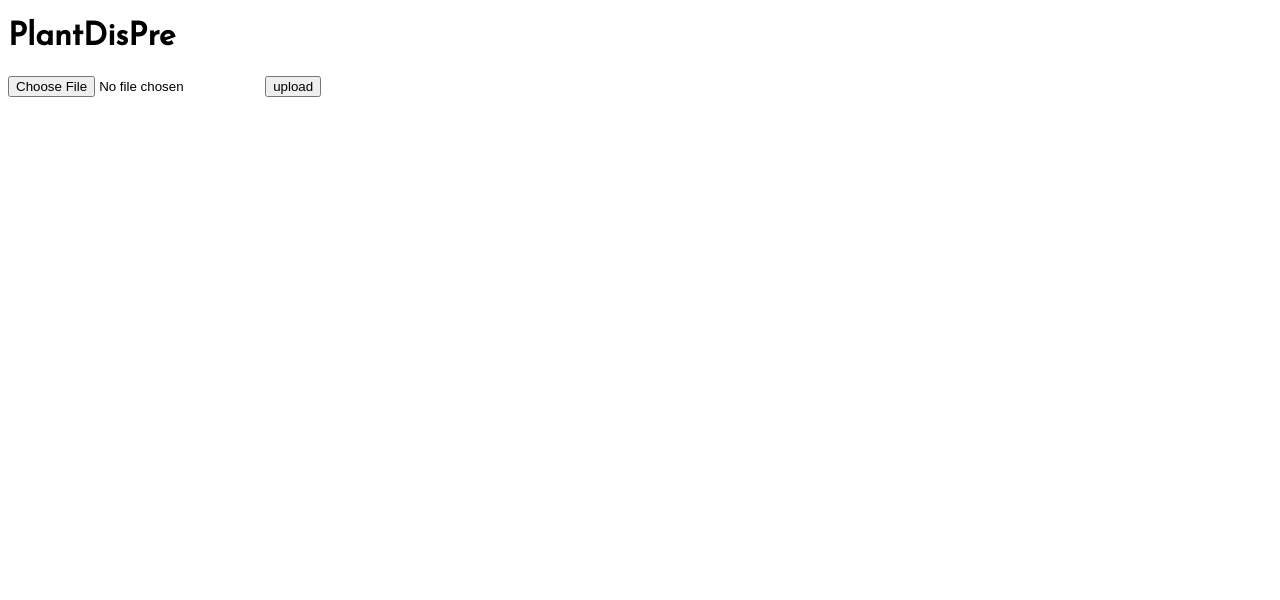
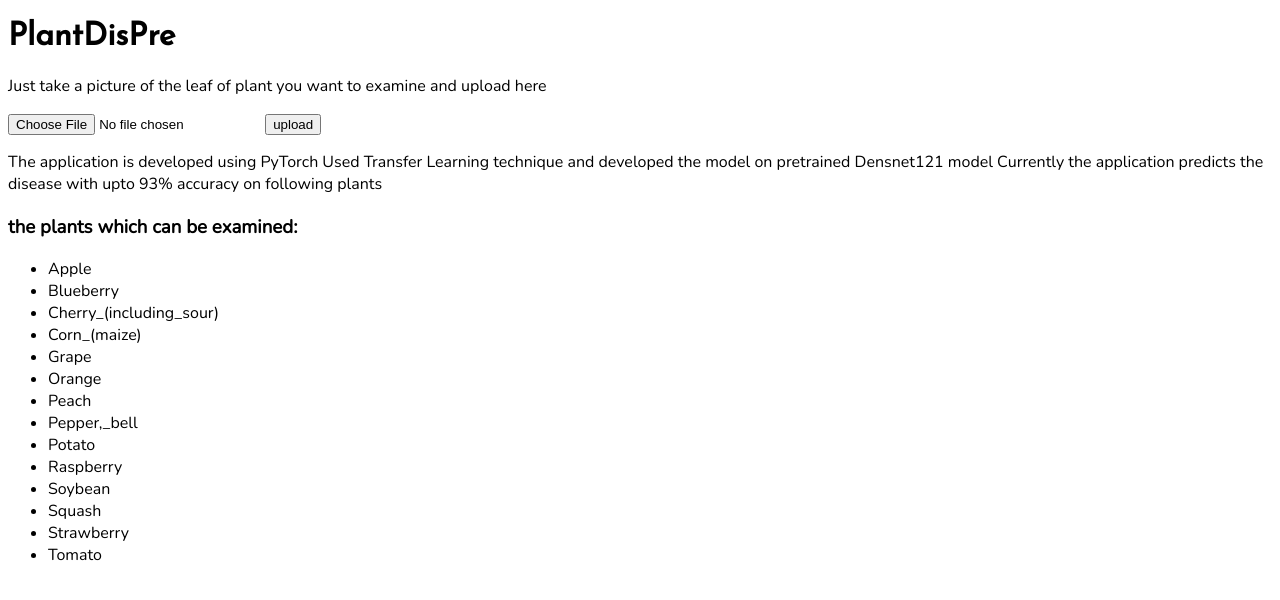
Before and after one commit to sanmitraD/Plant-disease-prediction-using-CNNs, a Flask app: page / in a window 1280 px wide. Shown: the top 600 px of the page. Run offline with Flask 2, Linux system fonts and the light colour scheme.

Commit message:
description added

```diff
--- a/templates/index.html
+++ b/templates/index.html
@@ -6,14 +6,36 @@
 
 	<link rel="stylesheet" href="{{ url_for('static', filename='css/style.css') }}">
 
-
 </head>
 <body>
 	<h1 class="title">PlantDisPre</h1>
-
-	<form method="post" enctype='multipart/form-data' >
-		<input type="file" name="file">
-		<input type="submit" value='upload'>
-	</form>
+	<p>Just take a picture of the leaf of plant you want to examine and upload here</p>
+	<div class="upload-div">
+		<form method="post" enctype='multipart/form-data' >
+			<input type="file" name="file">
+			<input type="submit" value='upload'>
+		</form>
+	</div>
+	<p>The application is developed using PyTorch
+		Used Transfer Learning technique and developed the model on pretrained Densnet121 model
+		Currently the application predicts the disease with upto 93% accuracy on following plants
+	</p>
+	<h3>the plants which can be examined:</h3>
+	<ul>
+		<li> Apple </li>
+		<li> Blueberry </li>
+		<li> Cherry_(including_sour) </li>
+		<li> Corn_(maize) </li>
+		<li> Grape </li>
+		<li> Orange </li>
+		<li> Peach </li>
+		<li> Pepper,_bell </li>
+		<li> Potato </li>
+		<li> Raspberry </li>
+		<li> Soybean </li>
+		<li> Squash </li>
+		<li> Strawberry </li>
+		<li> Tomato </li>
+	</ul>
 </body>
 </html>
```
